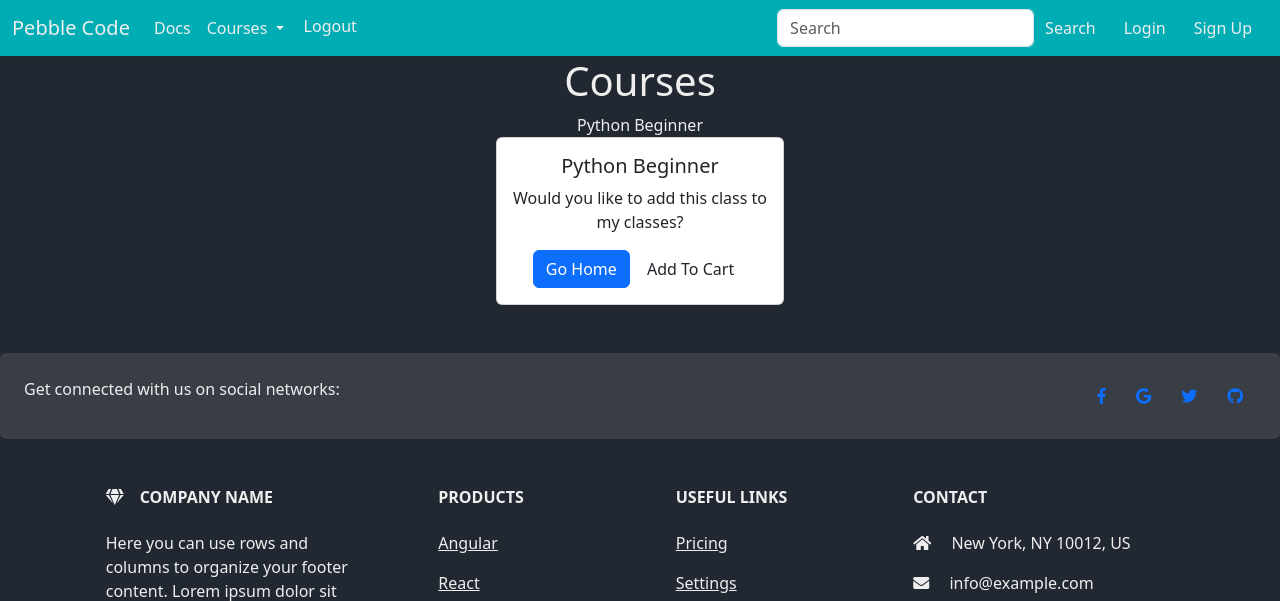
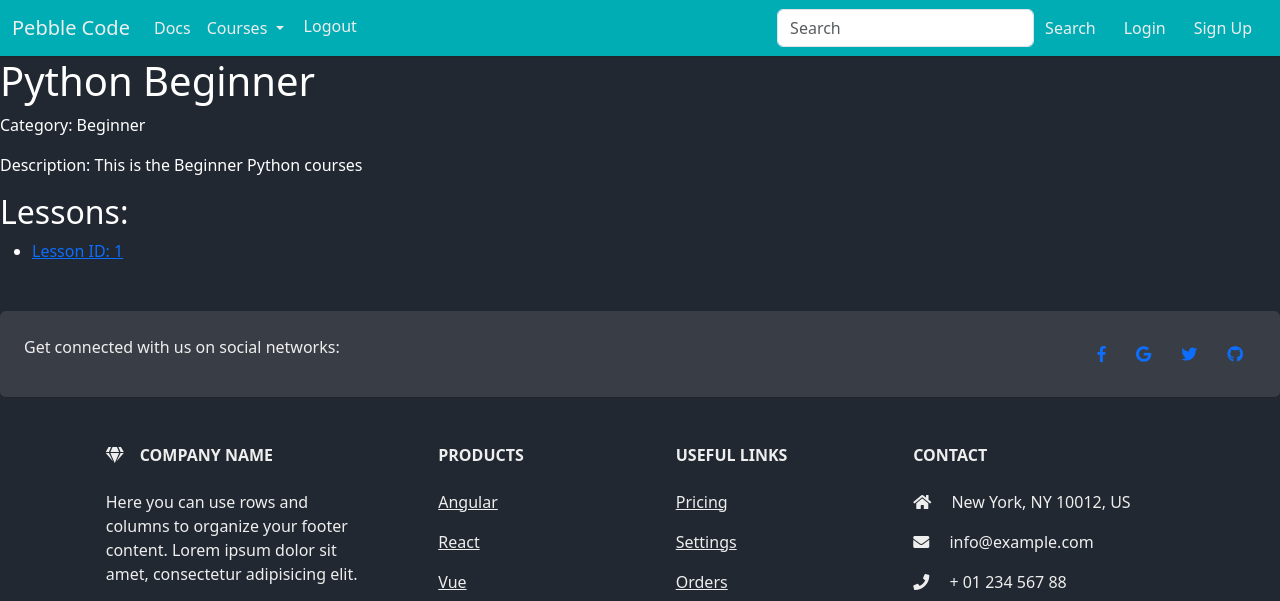
Before and after one commit to RohanKamat14/pebblecode, a Django app: page /show_courses/1 in a window 1280 px wide. Shown: the top 601 px of the page. Run offline with Django 5.2, Linux system fonts and the light colour scheme; data comes from the database, SQL or seed files in the repository; both versions use the stored data as it was before the commit; some libraries are stand-ins or nearby versions.

Commit message:
course,lesson,page.

```diff
--- a/mysite/home/models.py
+++ b/mysite/home/models.py
@@ -2,30 +2,29 @@ from django.db import models
 import datetime
 
 # Categories of classes
-class Category (models.Model):
+class Category(models.Model):
     name = models.CharField(max_length=50)
 
     def __str__(self):
         return self.name
 
 
-
 class Customer(models.Model):
-    first_name =  models.CharField(max_length=50)
-    last_name =  models.CharField(max_length=50)
+    first_name = models.CharField(max_length=50)
+    last_name = models.CharField(max_length=50)
     phone = models.CharField(max_length=10)
     email = models.EmailField(max_length=100)
     password = models.CharField(max_length=100)
     user_name = models.CharField(max_length=50)
 
     def __str__(self):
-        return F'{self.first_name} {self.last_name}'
+        return f'{self.first_name} {self.last_name}'
 
 
 class Product(models.Model):
     name = models.CharField(max_length=50)
     category = models.ForeignKey(Category, on_delete=models.CASCADE, default=1)
-    description = models.CharField(max_length=250, default="", blank=True, null=True )
+    description = models.CharField(max_length=250, default="", blank=True, null=True)
 
     def __str__(self):
         return self.name
@@ -35,23 +34,14 @@ class Order(models.Model):
     product = models.ForeignKey(Product, on_delete=models.CASCADE)
     customer = models.ForeignKey(Customer, on_delete=models.CASCADE)
     quantity = models.IntegerField(default=1)
-    date =  models.DateField(default=datetime.datetime.today)
-    #staus = models.BooleanField(default=False)
+    date = models.DateField(default=datetime.datetime.today)
 
     def __str__(self):
-        return self.product
-
-class Course(models.Model):
-    name = models.CharField(max_length=200)
-    description = models.TextField()
-    created_at = models.DateTimeField(auto_now_add=True)
-
-    def __str__(self):
-        return self.name
+        return f"Order: {self.quantity} x {self.product.name} by {self.customer.first_name}"
 
 
 class Lesson(models.Model):
-    course = models.ForeignKey(Course, related_name='lessons', on_delete=models.CASCADE)
+    course = models.ForeignKey(Product, related_name='lessons', on_delete=models.CASCADE)
     title = models.CharField(max_length=200)
     preview_text = models.CharField(max_length=500)
     video = models.FileField(blank=True, upload_to='videos/')
@@ -72,8 +62,7 @@ class Page(models.Model):
         return f"Page {self.page_number}: {self.title} - {self.lesson.title}"
 
 
-# New Quiz and Test Models
-
+# Quiz and Test Models
 class Quiz(models.Model):
     lesson = models.ForeignKey(Lesson, related_name='quizzes', on_delete=models.CASCADE)
     title = models.CharField(max_length=200)
@@ -101,7 +90,7 @@ class Answer(models.Model):
 
 
 class Test(models.Model):
-    course = models.ForeignKey(Course, related_name='tests', on_delete=models.CASCADE)
+    course = models.ForeignKey(Product, related_name='tests', on_delete=models.CASCADE)
     title = models.CharField(max_length=200)
     description = models.TextField(blank=True, null=True)
 
--- a/mysite/home/templates/show_courses.html
+++ b/mysite/home/templates/show_courses.html
@@ -2,47 +2,15 @@
 {% load static %}
 {% block content %}
 
-<head>
-    <script src="https://code.jquery.com/jquery-3.7.1.min.js" integrity="sha256-/JqT3SQfawRcv/BIHPThkBvs0OEvtFFmqPF/lYI/Cxo=" crossorigin="anonymous"></script>
-</head>
+<h1 class="text-white">{{ courses.name }}</h1>
+<p class="text-white">Category: {{ courses.category }}</p>
+<p class="text-white">Description: {{ courses.description }}</p>
 
+<h2 class="text-white">Lessons:</h2>
+<ul>
+    {% for lesson in lessons %}
+    <li class="text-white"><a href="{% url 'lesson' lesson.id %}">Lesson ID: {{ lesson.id }}</a></li>
 
-<center style="color: var(--light-text)">
-    <h1>Courses</h1>
-    {{ courses }}
-
-    <div class="card text-center" style="width: 18rem;">
-        <div class="card-body">
-            <h5 class="card-title">{{ courses }}</h5>
-            <p class="card-text">Would you like to add this class to my classes?</p>
-            <a href="{% url 'index' %}" class="btn btn-primary">Go Home</a>
-            <button type="button" value="{{ product.id }}" class="btn" id="add-cart">Add To Cart</button>
-        </div>
-    </div>
-</center>
-
-<script>
-// Check if button is pressed
-$(document).on('click', '#add-cart', function(e){
-    //if code is not working try #add-cart
-    e.preventDefault();
-    jQuery.ajax({
-        type: 'POST',
-        url: '{% url 'my_add' %}',
-        data: {
-            product_id: $('#add-cart').val(),
-            csrfmiddlewaretoken: '{{ csrf_token }}',
-            action: 'post'
-        },
-        success: function(json){
-            // Update course quantity display
-            document.getElementById("course_quantity").textContent = json.qty;
-        },
-        error: function(xhr, errmsg, err){
-            console.log("Error:", errmsg);
-        }
-    });
-});
-</script>
-
+    {% endfor %}
+</ul>
 {% endblock content %}
--- a/mysite/home/urls.py
+++ b/mysite/home/urls.py
@@ -12,7 +12,11 @@ urlpatterns = [
     #Courses URl's
     path("search_courses", views.search_courses, name = 'search_courses'),
     path("courses", views.courses_view, name = 'courses'),
+
+    #acctal course
     path("show_courses/<courses_id>", views.show_courses, name='show_courses'),
+    path("lesson/<int:product_id>", views.lesson_view, name='lesson'),
+    path("page/<page_id>", views.page, name='page'),
 
     #Categories Urls
     path('category/<str:cat>', views.category, name='category'),
--- a/mysite/home/views.py
+++ b/mysite/home/views.py
@@ -5,7 +5,7 @@ from django.http import HttpResponse
 from django.contrib.auth.forms import UserCreationForm, AuthenticationForm
 from django.contrib.auth import login as auth_login, logout, authenticate
 from django.contrib import messages
-from .models import Product, Category
+from .models import Product, Category,Lesson,Page
 from .forms import SignupUserForm
 from .cart import Cart
 from django.http import JsonResponse
@@ -60,10 +60,6 @@ def courses_view(request):
     courses_list = Product.objects.all()
     return render(request, 'courses.html', {'courses_list':courses_list})
 
-def show_courses(request, courses_id):
-    courses = Product.objects.get(pk=courses_id)
-    return render(request, 'show_courses.html', {'courses':courses})
-
 def category(request, cat):
     cat = cat.replace('-', ' ')
     # Grab the category from the url
@@ -74,6 +70,20 @@ def category(request, cat):
     except:
         messages.success(request, ("That category dosn't exist"))
         return redirect('index')
+
+def show_courses(request, courses_id):
+    courses = Product.objects.get(pk=courses_id)
+    lessons = courses.lessons.all()
+    return render(request, 'show_courses.html', {'courses':courses, 'lessons': lessons})
+
+def lesson_view(request, product_id):
+    lesson = get_object_or_404(Lesson, id=product_id)
+    pages = lesson.pages.all()
+    return render(request, 'lesson.html', {'lesson':lesson, 'pages': pages})
+
+def page(request, page_id):
+   page = get_object_or_404(Page, id=page_id)
+   return render(request, "page.html", {'page':page})
 
 def my_courses(request):
     cart = Cart(request)
```
Also changed, not shown: mysite/home/admin.py (+9 -5 lines), mysite/home/templates/lesson.html (added, +14 -0 lines), mysite/home/templates/page.html (added, +12 -0 lines), mysite/db.sqlite3, mysite/home/migrations/0004_course_product.py (added), mysite/home/migrations/0005_alter_lesson_course_alter_test_course_delete_course.py (added).
